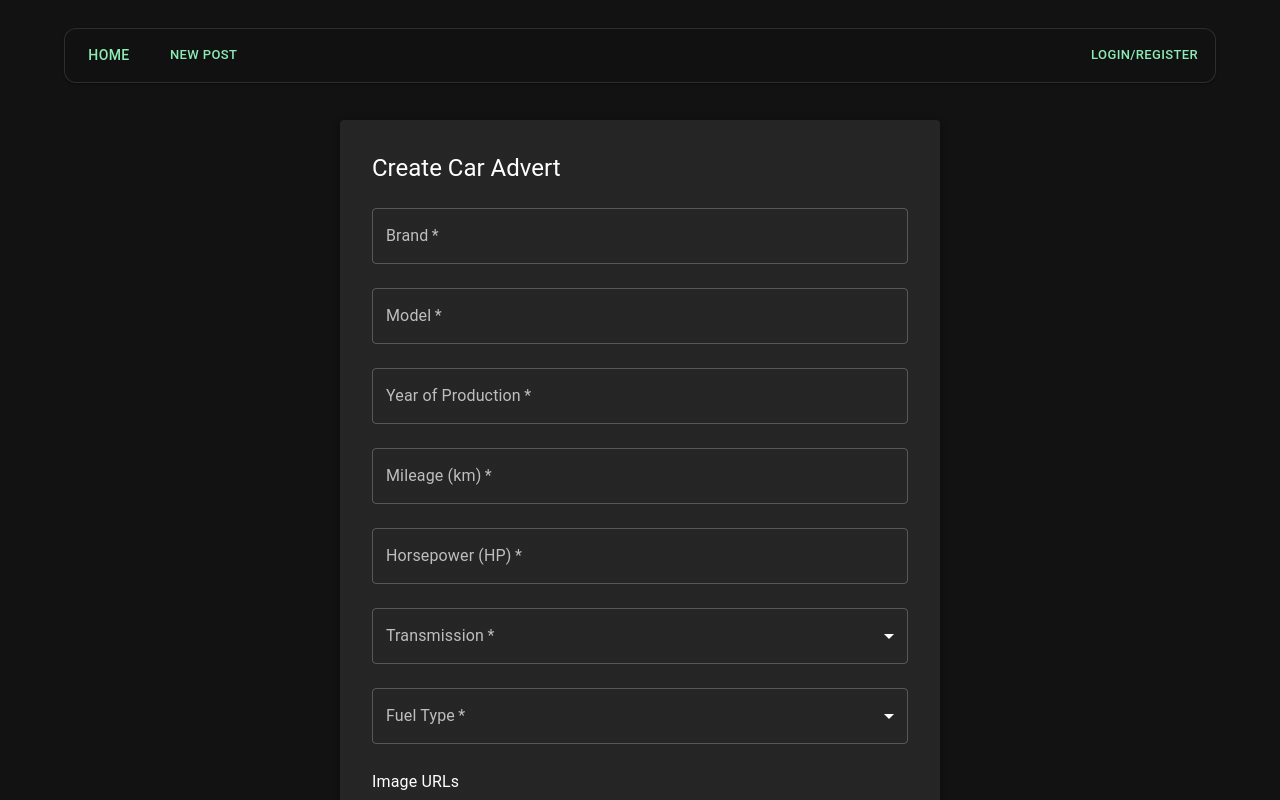
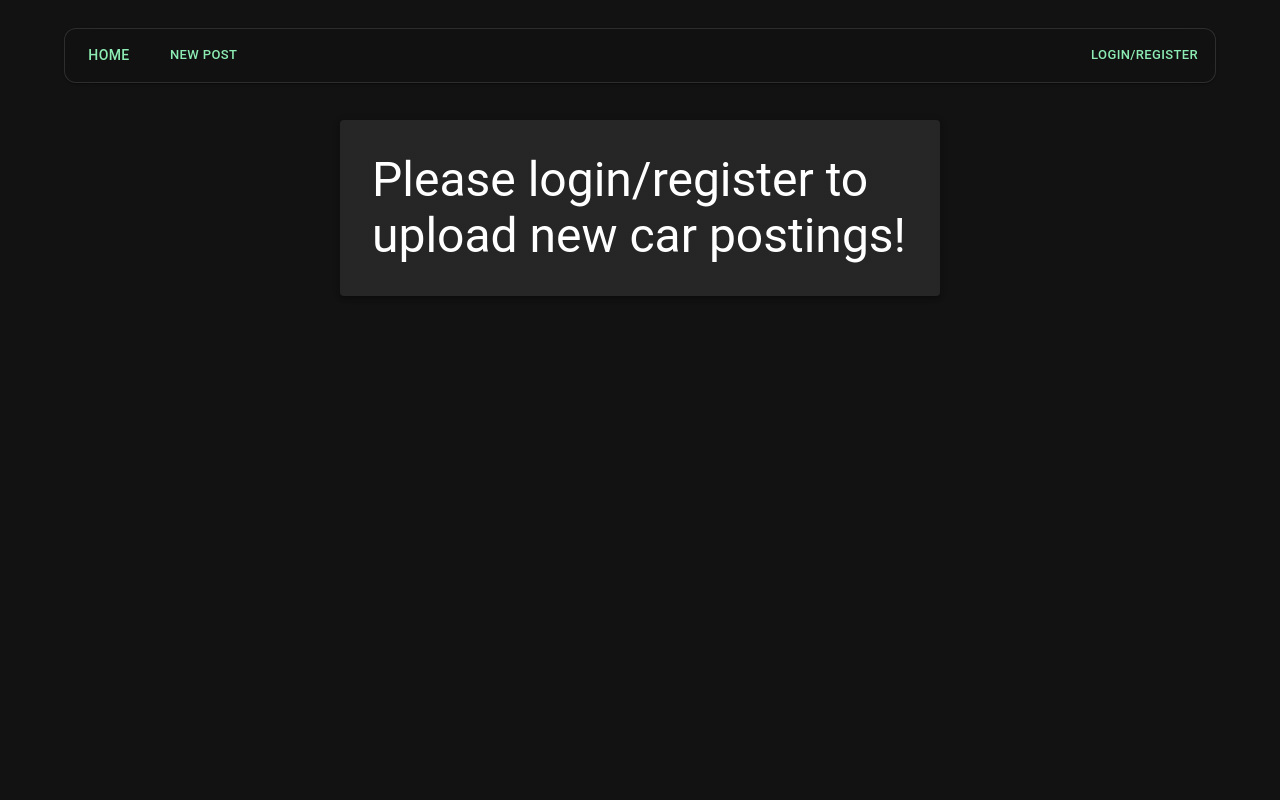
Before and after one commit to KaloyanPavlov4/React-Practicum-Project, a React (Vite) app in the folder frontend/: page /new in a window 1280 px wide. Shown: the top 800 px of the page. Built offline with nearby package versions, Linux system fonts and the light colour scheme.

Commit message:
Reformat code

```diff
--- a/frontend/db.json
+++ b/frontend/db.json
@@ -1,11 +1,5 @@
 {
   "posts": [],
   "users": [
-    {
-      "id": "b716",
-      "username": "admin",
-      "password": "admin",
-      "phone": "admin"
-    }
   ]
 }
--- a/frontend/src/components/App.jsx
+++ b/frontend/src/components/App.jsx
@@ -9,7 +9,7 @@ import CarAdvertForm from './CarAdvertForm'
 import { useState } from 'react'
 
 function App() {
-  const [user, setUser] = useState({})
+  const [user, setUser] = useState(null)
   const [notification, setNotification] = useState('')
 
   return (
@@ -19,7 +19,7 @@ function App() {
         <Notification notification={notification}/>
         <Routes>
           <Route path='/' element={<Placeholder/>} />
-          <Route path='/new' element={<CarAdvertForm />} />
+          <Route path='/new' element={<CarAdvertForm user={user} />} />
           <Route path='/post/:id' element={<Placeholder/>}/>
           <Route path='/login' element={<LoginForm user={user} setUser={setUser} setNotification={setNotification}/>}/>
           <Route path='/register' element={<RegisterForm user={user} setUser={setUser} setNotification={setNotification} />} />
--- a/frontend/src/components/CarAdvertForm.jsx
+++ b/frontend/src/components/CarAdvertForm.jsx
@@ -10,7 +10,7 @@ import {
 } from '@mui/material'
 import { AddCircleOutline, RemoveCircleOutline } from '@mui/icons-material'
 
-const CarAdvertForm = () => {
+const CarAdvertForm = ({ user }) => {
   const [form, setForm] = useState({
     brand: '',
     model: '',
@@ -21,6 +21,16 @@ const CarAdvertForm = () => {
     fuel: '',
     images: [''],
   })
+
+  if(!user) {
+    return (
+      <Paper elevation={3} sx={{ p: 4, maxWidth: 600, mx: 'auto', mt: 15 }}>
+        <Typography variant='h3'>
+          Please login/register to upload new car postings!
+        </Typography>
+      </Paper>
+    )
+  }
 
   const handleChange = (e) => {
     const { name, value } = e.target
--- a/frontend/src/components/LoginForm.jsx
+++ b/frontend/src/components/LoginForm.jsx
@@ -15,7 +15,7 @@ const LoginForm = ( { user, setUser, setNotification }) => {
 
   const handleSubmit = async (e) => {
     e.preventDefault()
-    if(Object.keys(user).length !== 0) {
+    if(user) {
       setNotification('You are already logged in!')
       return
     }
--- a/frontend/src/components/RegisterForm.jsx
+++ b/frontend/src/components/RegisterForm.jsx
@@ -17,7 +17,7 @@ const RegisterForm = ( { user, setNotification, setUser } ) => {
   const handleSubmit = async (e) => {
     e.preventDefault()
 
-    if(Object.keys(user).length !== 0) {
+    if(user) {
       setNotification('You are already logged in!')
       return
     }
```
